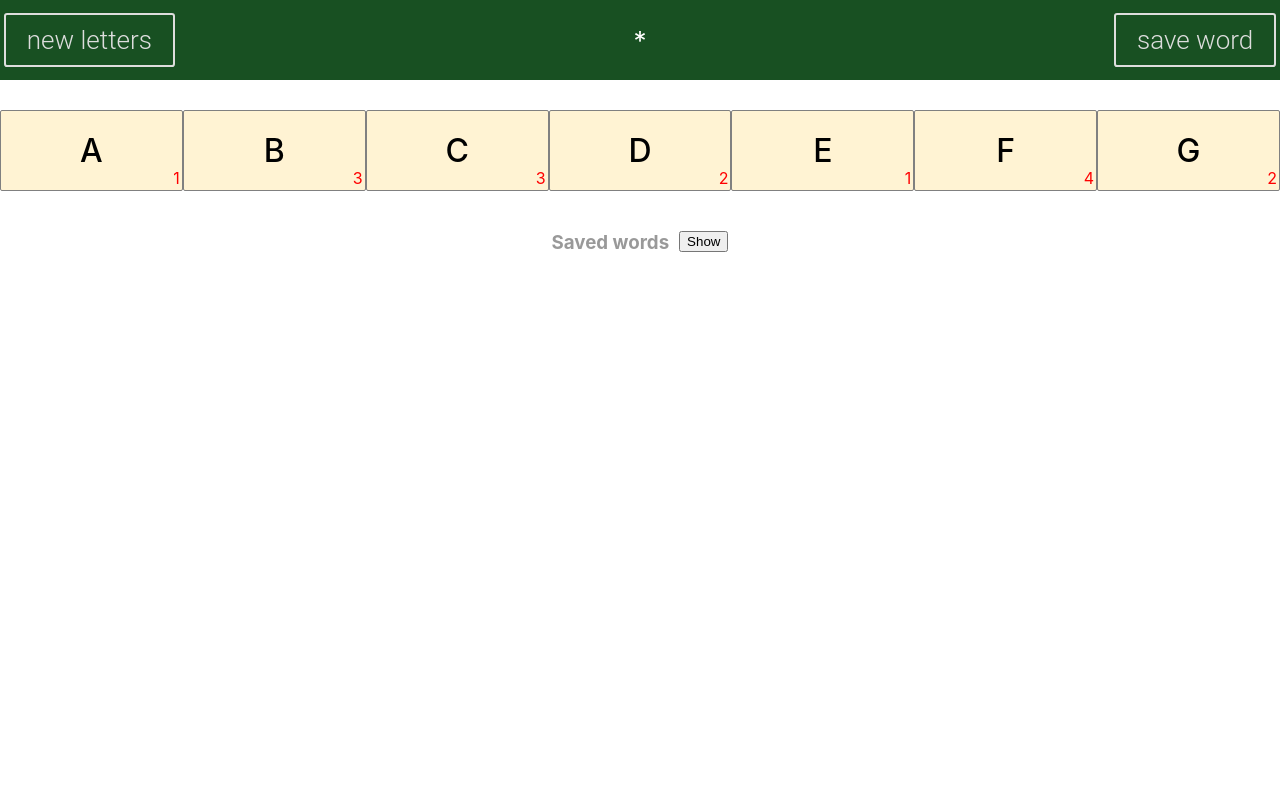
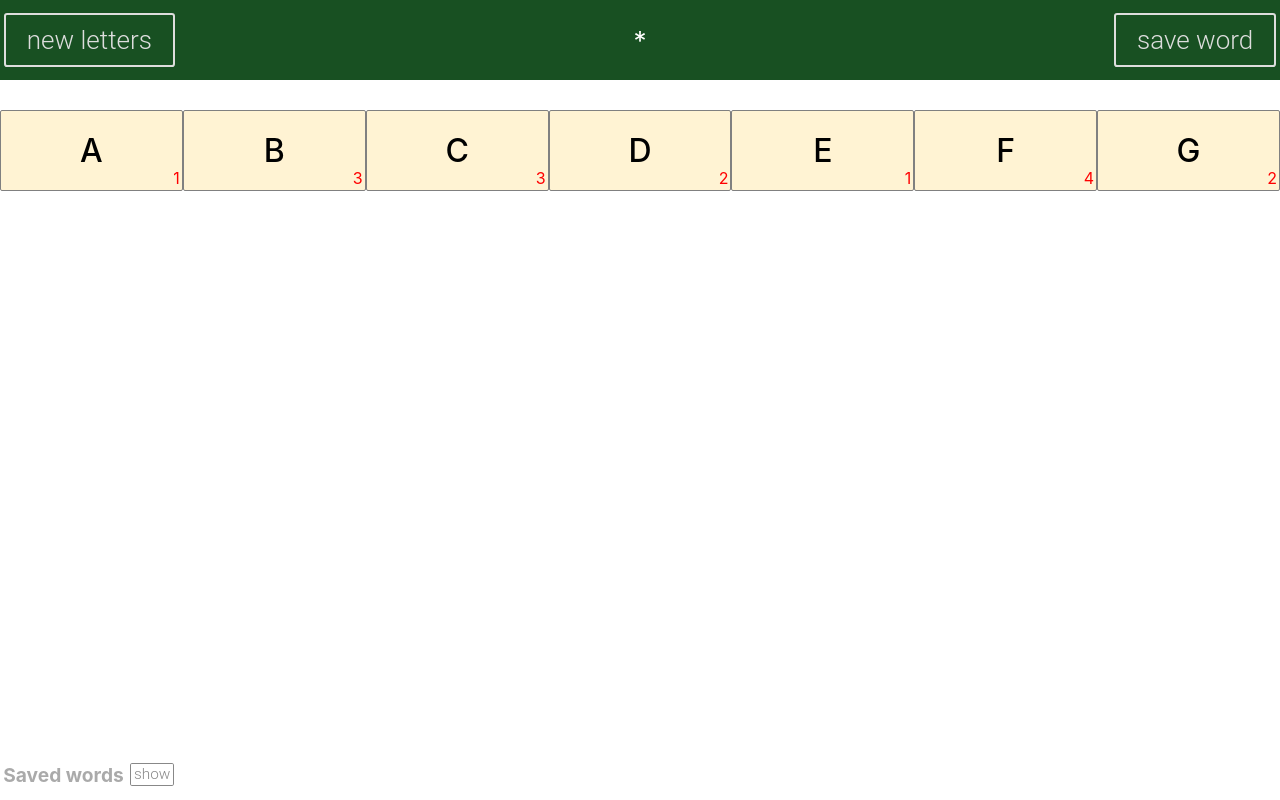
Before and after one commit to adrienDog/scrabble-shuffler, a React (Create React App) app: page / in a window 1280 px wide. Built offline with nearby package versions, Linux system fonts and the light colour scheme.

Commit message:
Make footer fixed

```diff
--- a/src/App.css
+++ b/src/App.css
@@ -49,11 +49,14 @@
   color: #61dafb;
 }
 
-@keyframes App-logo-spin {
-  from {
-    transform: rotate(0deg);
-  }
-  to {
-    transform: rotate(360deg);
-  }
+.App-footer {
+  position: fixed;
+  bottom: 0;
+  width: 100%;
+  text-align: left;
+  padding: 0.2em 0.2em;
 }
+
+.App-footer h4 {
+  font-size: 1.2em;
+}
--- a/src/Container.jsx
+++ b/src/Container.jsx
@@ -62,9 +62,10 @@ const Container = ({appName}) => {
           text={currentWord}
           onChange={(newWord) => setLetters(newWord)}/>}
     </div>
-    {!isEditMode && (<div style={{marginTop: '40px'}}>
+    {!isEditMode && (
+      <div className='App-footer' style={{marginTop: '40px'}}>
       <SavedWords words={Array.from(savedWords)}/>
-    </div>)}
+      </div>)}
   </>);
 };
 
--- /dev/null
+++ b/src/SavedWords.css
@@ -0,0 +1,21 @@
+button {
+  display: inline-block;
+  padding:0.1em 0.2em;
+  border:0.1em solid #888;
+  border-radius:0.12em;
+  box-sizing: border-box;
+  text-decoration: none;
+  font-family:'Roboto',sans-serif;
+  font-weight: 300;
+  color: #888;
+  background-color: rgba(0, 0, 0, 0);
+  text-align: center;
+  transition: all 0.2s;
+  font-size: 0.8em;
+  cursor: pointer;
+}
+
+button:hover{
+  color:#fff;
+  background-color:#69a371;
+}
--- a/src/SavedWords.jsx
+++ b/src/SavedWords.jsx
@@ -1,4 +1,5 @@
 import { useState } from 'react';
+import './SavedWords.css';
 
 const wordStyle = {
   'padding': '4px 6px',
@@ -14,20 +15,20 @@ const SavedWords = ({words}) => {
 
   return (<div>
     <div style={{'marginBottom': '10px'}}>
-      <h3 style={{
-          'color': show ? '#333' : '#999',
+      <h4 style={{
+          'color': show ? '#333' : '#aaa',
           'margin': '0',
           'display': 'inline-block',
         }}>
         Saved words
           <button style={{
-              'float': 'right',
-              'marginLeft': '10px',
-            }}
+            'float': 'right',
+            'marginLeft': '0.4em',
+          }}
             onClick={() => setShow(!show)}>
-            {show ? 'Hide' : 'Show'}
+            {show ? 'hide' : 'show'}
           </button>
-      </h3>
+      </h4>
     </div>
     {show && (<div>
       { words.length > 0 ?
```
